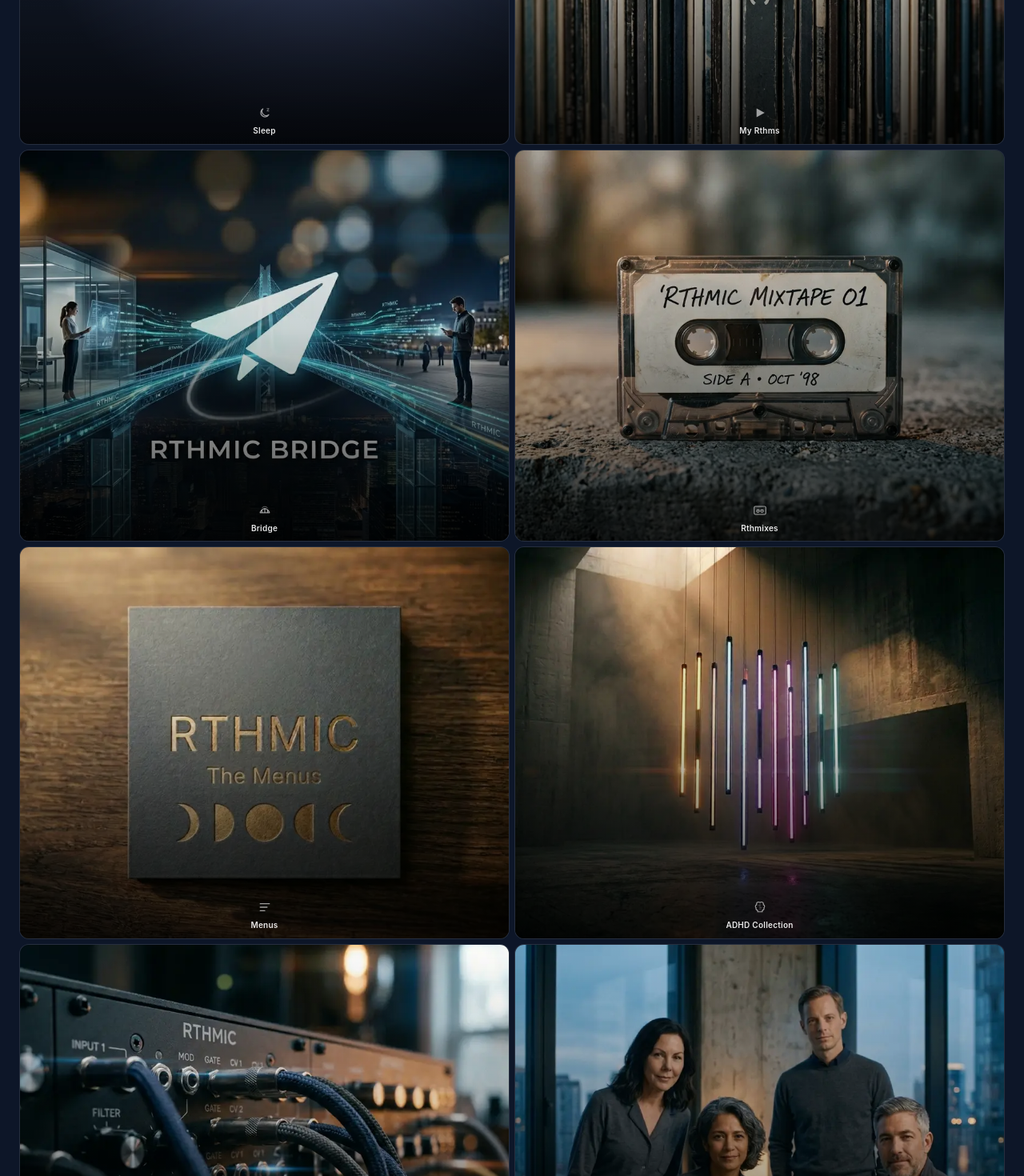
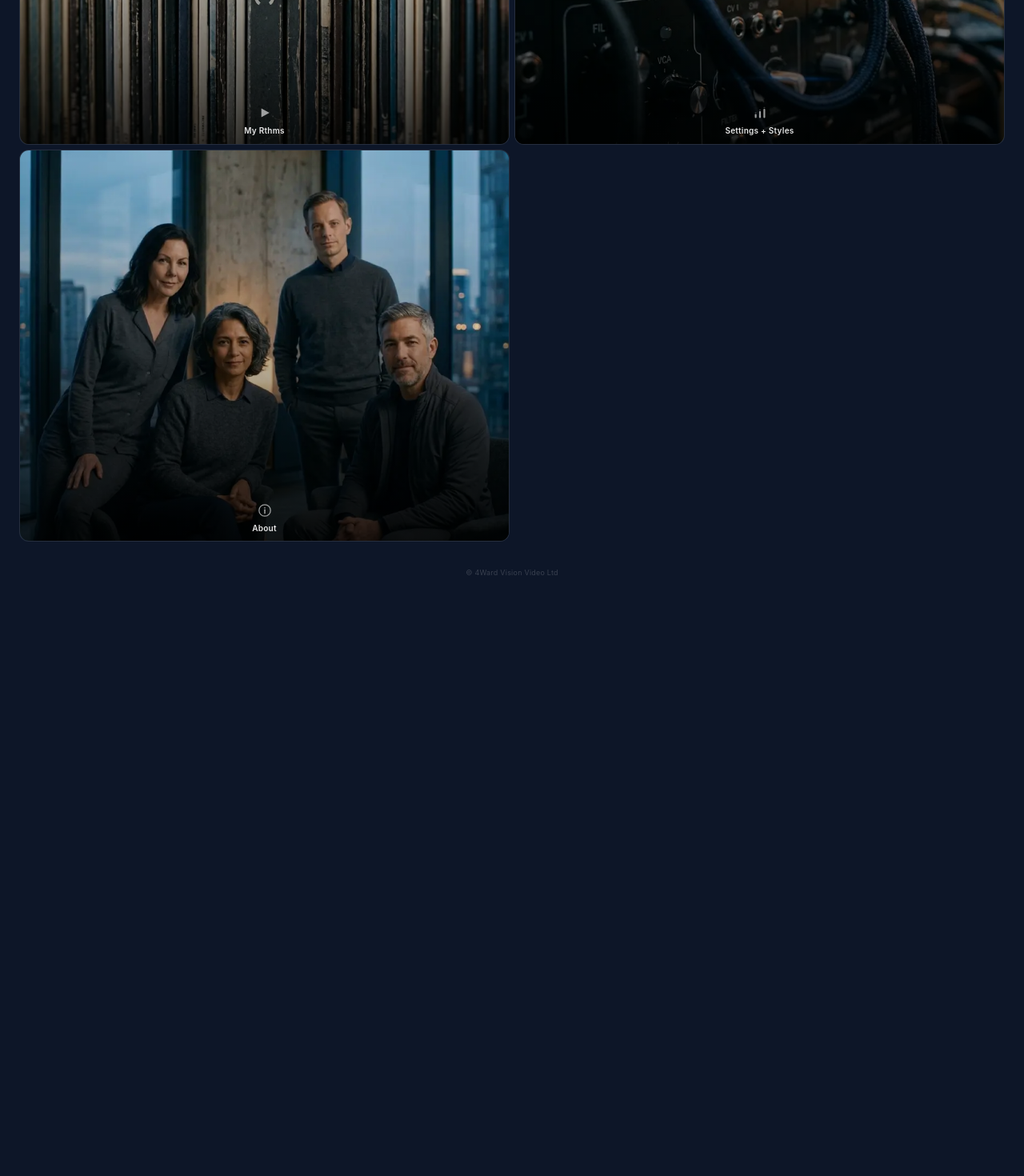
Before and after one commit to doug949/rthmic, a Next.js app: page / in a window 1280 px wide. Shown: the part 960-2430 px from the top of the page at 80% size. After the commit the page ends 1715 px from the top, so only its background shows below. Built offline with nearby package versions, Linux system fonts and the light colour scheme; no server answers.

Commit message:
Hide experimental home tiles for beta users

```diff
--- a/app/page.tsx
+++ b/app/page.tsx
@@ -524,13 +524,13 @@ const HOME_TILES: {
 }[] = [
   { id: "create", href: "/speak",     label: "Create a Rthm",        shortLabel: "Create",     icon: <MicIcon />,     accent: "rgba(201,165,90,0.55)", image: "/images/tiles/optimized/create.webp" },
   { id: "right-now", href: "/speak?quick=1", label: "In The Moment", shortLabel: "In The Moment", icon: <SituationIcon />, accent: "rgba(120,200,210,0.55)", image: "/images/tiles/optimized/in-the-moment.webp" },
-  { id: "sleep", href: "/speak?pillar=sleep", label: "Rthmic Sleep", shortLabel: "Sleep", icon: <SleepTileIcon />, accent: "rgba(130,150,220,0.55)" },
+  { id: "sleep", href: "/speak?pillar=sleep", label: "Rthmic Sleep", shortLabel: "Sleep", icon: <SleepTileIcon />, accent: "rgba(130,150,220,0.55)", adminOnly: true },
   { id: "my-rthms", href: "/library/my-rthms", label: "My Rthms",      shortLabel: "My Rthms",   icon: <PlayIcon />,    accent: "rgba(100,140,255,0.5)", image: "/images/tiles/optimized/my-rthms.webp" },
-  { id: "bridge", href: "/bridge", label: "Rthmic Bridge", shortLabel: "Bridge", icon: <BridgeTileIcon />, accent: "rgba(180,160,140,0.55)", image: "/images/tiles/optimized/bridge.webp" },
+  { id: "bridge", href: "/bridge", label: "Rthmic Bridge", shortLabel: "Bridge", icon: <BridgeTileIcon />, accent: "rgba(180,160,140,0.55)", image: "/images/tiles/optimized/bridge.webp", adminOnly: true },
   { id: "invite", href: "/invite", label: "Rthmic Invite", shortLabel: "Invite", icon: <InviteTileIcon />, accent: "rgba(218,185,120,0.55)", image: "/images/tiles/optimized/invite.webp", adminOnly: true },
-  { id: "rthmix", href: "/rthmix",    label: "Rthmixes",                shortLabel: "Rthmixes",     icon: <CassetteIcon />, accent: "rgba(230,155,60,0.5)", image: "/images/tiles/optimized/rthmix.webp" },
-  { id: "structure", href: "/structure", label: "Menus",                 shortLabel: "Menus",      icon: <MenusIcon />,   accent: "rgba(100,195,165,0.5)", image: "/images/tiles/optimized/structure.webp", imageScale: 1.12 },
-  { id: "adhd", href: "/speak?collection=adhd",     label: "ADHD Collection",       shortLabel: "ADHD Collection",       icon: <BrainIcon />,   accent: "rgba(220,110,140,0.5)", image: "/images/tiles/optimized/adhd.webp" },
+  { id: "rthmix", href: "/rthmix",    label: "Rthmixes",                shortLabel: "Rthmixes",     icon: <CassetteIcon />, accent: "rgba(230,155,60,0.5)", image: "/images/tiles/optimized/rthmix.webp", adminOnly: true },
+  { id: "structure", href: "/structure", label: "Menus",                 shortLabel: "Menus",      icon: <MenusIcon />,   accent: "rgba(100,195,165,0.5)", image: "/images/tiles/optimized/structure.webp", imageScale: 1.12, adminOnly: true },
+  { id: "adhd", href: "/speak?collection=adhd",     label: "ADHD Collection",       shortLabel: "ADHD Collection",       icon: <BrainIcon />,   accent: "rgba(220,110,140,0.5)", image: "/images/tiles/optimized/adhd.webp", adminOnly: true },
   { id: "reddit-adhd", href: "/reddit-adhd", label: "ADHD Reddit Response", shortLabel: "Reddit ADHD", icon: <BrainIcon />, accent: "rgba(220,110,140,0.55)", adminOnly: true },
   { id: "settings", href: "/settings",  label: "Settings and Styles",   shortLabel: "Settings + Styles", icon: <EQIcon />, accent: "rgba(160,130,220,0.5)", image: "/images/tiles/optimized/settings.webp", imageScale: 1.12 },
   { id: "about", href: "/understand",label: "About RTHMIC",          shortLabel: "About",      icon: <InfoIcon />,    accent: "rgba(255,255,255,0.15)", image: "/images/tiles/optimized/about.webp" },
```
